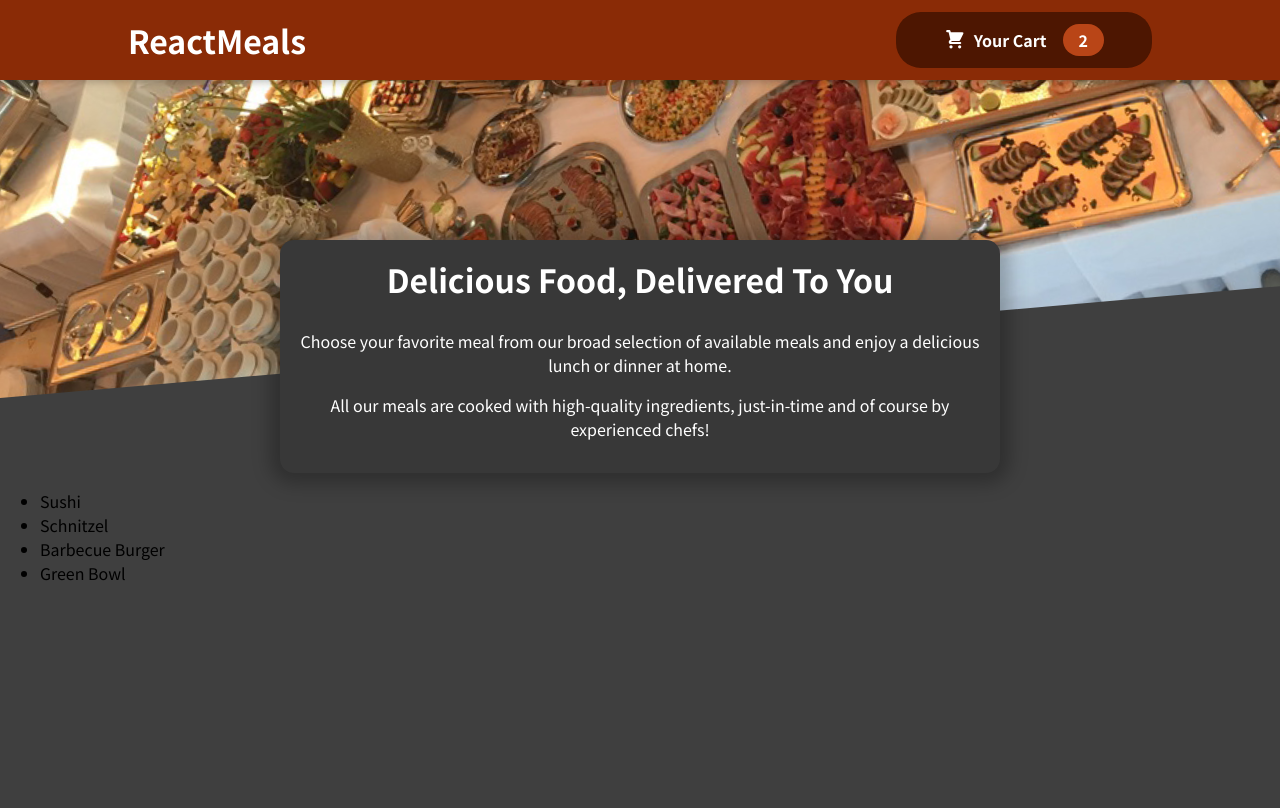
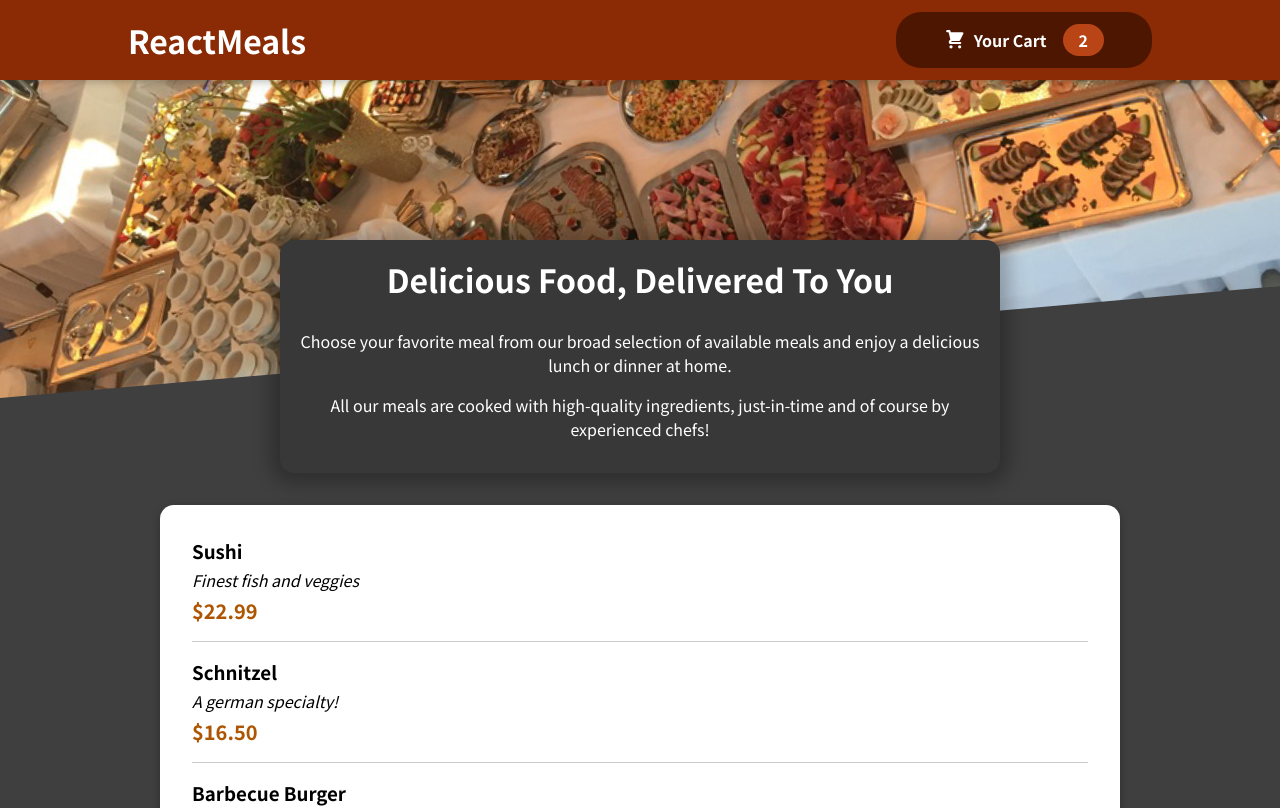
Before and after one commit to tajmalnas/Food-Order-App, a React (Create React App) app: page / in a window 1280 px wide. Shown: the top 808 px of the page. Built offline with nearby package versions, Linux system fonts and the light colour scheme.

Commit message:
rendered list

```diff
--- a/src/components/Meals/AvailableMeals.js
+++ b/src/components/Meals/AvailableMeals.js
@@ -1,5 +1,7 @@
 import React from 'react'
-import classes from './MealsSummary.module.css'
+import Card from '../UI/Card';
+import classes from './AvailableMeals.module.css'
+import MealItem from './MealItem/MealItem';
 
 const DUMMY_MEALS = [
     {
@@ -29,12 +31,14 @@
   ];
 
 const AvailableMeals = () => {
-    const mealsList =DUMMY_MEALS.map(meal=><li>{meal.name}</li>)
+    const mealsList =DUMMY_MEALS.map(meal=><MealItem key={meal.id} name={meal.name} description={meal.description} price={meal.price}/>)
   return (
-    <section>
+    <section className={classes.meals}>
+    <Card>
         <ul>
            {mealsList}
         </ul>
+    </Card>
     </section>
   )
 }
--- /dev/null
+++ b/src/components/Meals/AvailableMeals.module.css
@@ -0,0 +1,24 @@
+.meals {
+    max-width: 60rem;
+    width: 90%;
+    margin: 2rem auto;
+    animation: meals-appear 1s ease-out forwards;
+  }
+
+  .meals ul {
+    list-style: none;
+    margin: 0;
+    padding: 0;
+  }
+
+  @keyframes meals-appear {
+    from {
+      opacity: 0;
+      transform: translateY(3rem);
+    }
+
+    to {
+      opacity: 1;
+      transform: translateY(0);
+    }
+  }
--- /dev/null
+++ b/src/components/Meals/MealItem/MealItem.js
@@ -0,0 +1,17 @@
+import React from 'react'
+import classes from './MealItem.module.css'
+
+const MealItem = (props) => {
+  const price =`$${props.price.toFixed(2)}`
+  return (
+    <li className={classes.meal}>
+        <div>
+         <h3>{props.name}</h3>
+          <div className={classes.description}>{props.description}</div>
+          <div className={classes.price}>{price}</div>
+        </div>
+    </li>
+  )
+}
+
+export default MealItem
--- /dev/null
+++ b/src/components/Meals/MealItem/MealItem.module.css
@@ -0,0 +1,22 @@
+.meal {
+    display: flex;
+    justify-content: space-between;
+    margin: 1rem;
+    padding-bottom: 1rem;
+    border-bottom: 1px solid #ccc;
+  }
+
+  .meal h3 {
+    margin: 0 0 0.25rem 0;
+  }
+
+  .description {
+    font-style: italic;
+  }
+
+  .price {
+    margin-top: 0.25rem;
+    font-weight: bold;
+    color: #ad5502;
+    font-size: 1.25rem;
+  }
--- /dev/null
+++ b/src/components/UI/Card.js
@@ -0,0 +1,11 @@
+import React from 'react'
+
+import classes from './Card.module.css';
+
+const Card = (props) => {
+  return (
+    <div className={classes.card} >{props.children}</div>
+  )
+}
+
+export default Card
--- /dev/null
+++ b/src/components/UI/Card.module.css
@@ -0,0 +1,6 @@
+.card {
+    padding: 1rem;
+    box-shadow: 0 2px 8px rgba(0, 0, 0, 0.25);
+    border-radius: 14px;
+    background-color: white;
+  }
```
